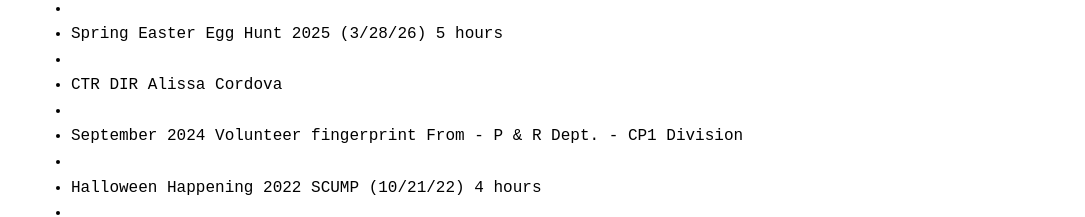
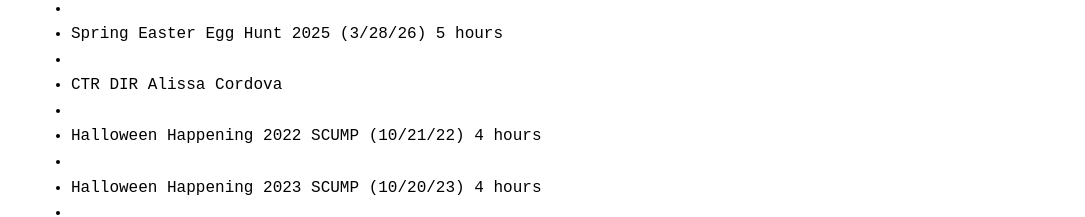
Before and after one commit to MatchesMalone7/MatchesMalone7.github.io, a plain HTML site: page index.html in a window 1280 px wide. Shown: the part 1246-1463 px from the top of the page, without its empty margins (1-1086 px from the left). Drawn offline with Linux system fonts and the light colour scheme.

Commit message:
Fix HTML formatting and correct section titles

```diff
--- a/index.html
+++ b/index.html
@@ -96,8 +96,6 @@
             <li>Spring Easter Egg Hunt 2025 (3/28/26) 5 hours<li>
             <li>CTR DIR Alissa Cordova<li>
 
-            <li>September 2024 Volunteer fingerprint From - P & R Dept. - CP1 Division<li>
-
             <li>Halloween Happening 2022 SCUMP (10/21/22) 4 hours<li>
             <li>Halloween Happening 2023 SCUMP (10/20/23) 4 hours<li>
             <li>Halloween Happening 2024 SCUMP (10/25/24) 4 hours<li>
@@ -110,6 +108,8 @@
 
             <li>Easter Egg Hunt 2026 Hourglass (3/14/26) 4 hours<li>
             <li>Area Manager Claudia Apodaca<li>
+        </ul>
+    </section>
 
 
     <!-- Credentials Section -->
```
